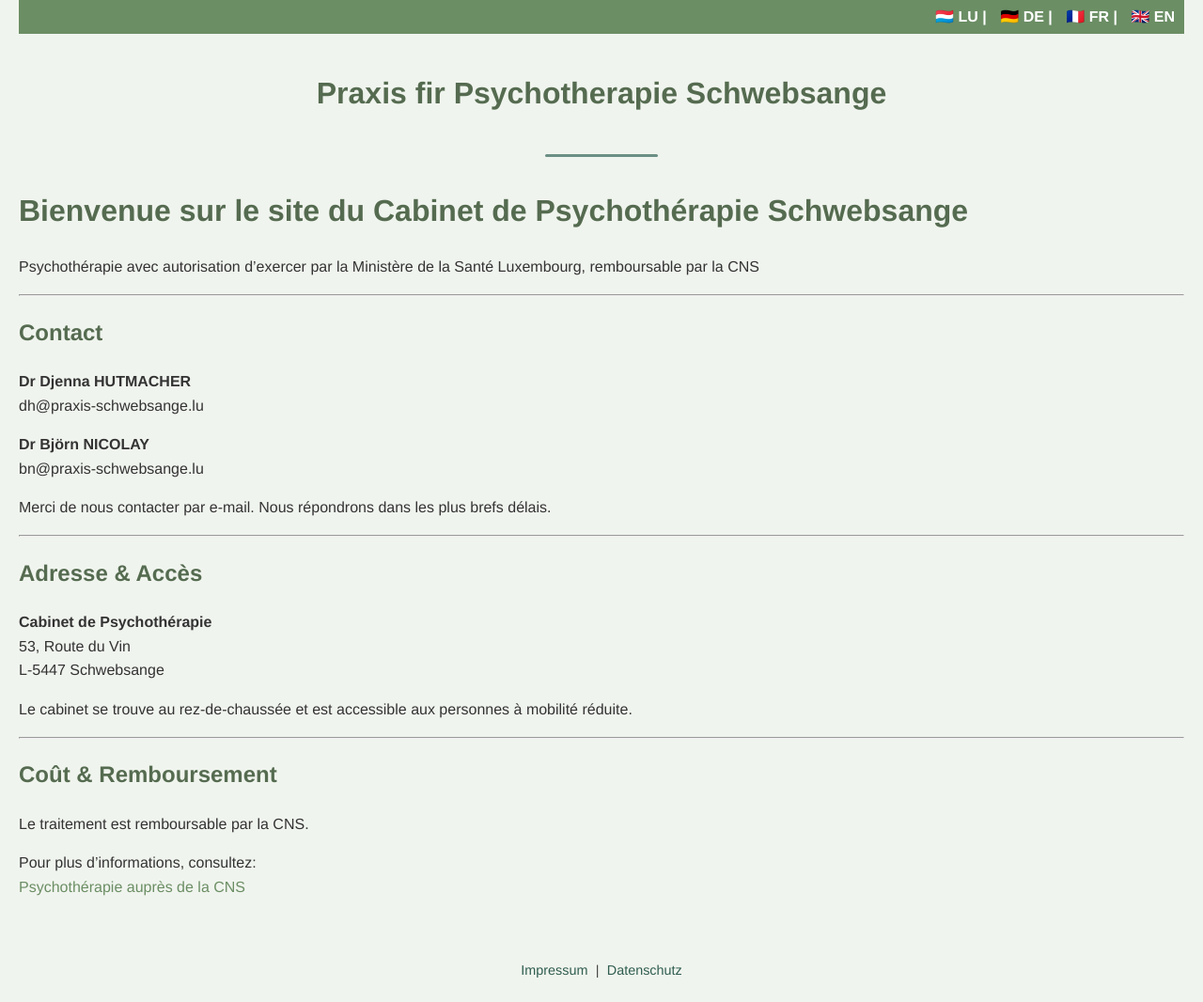
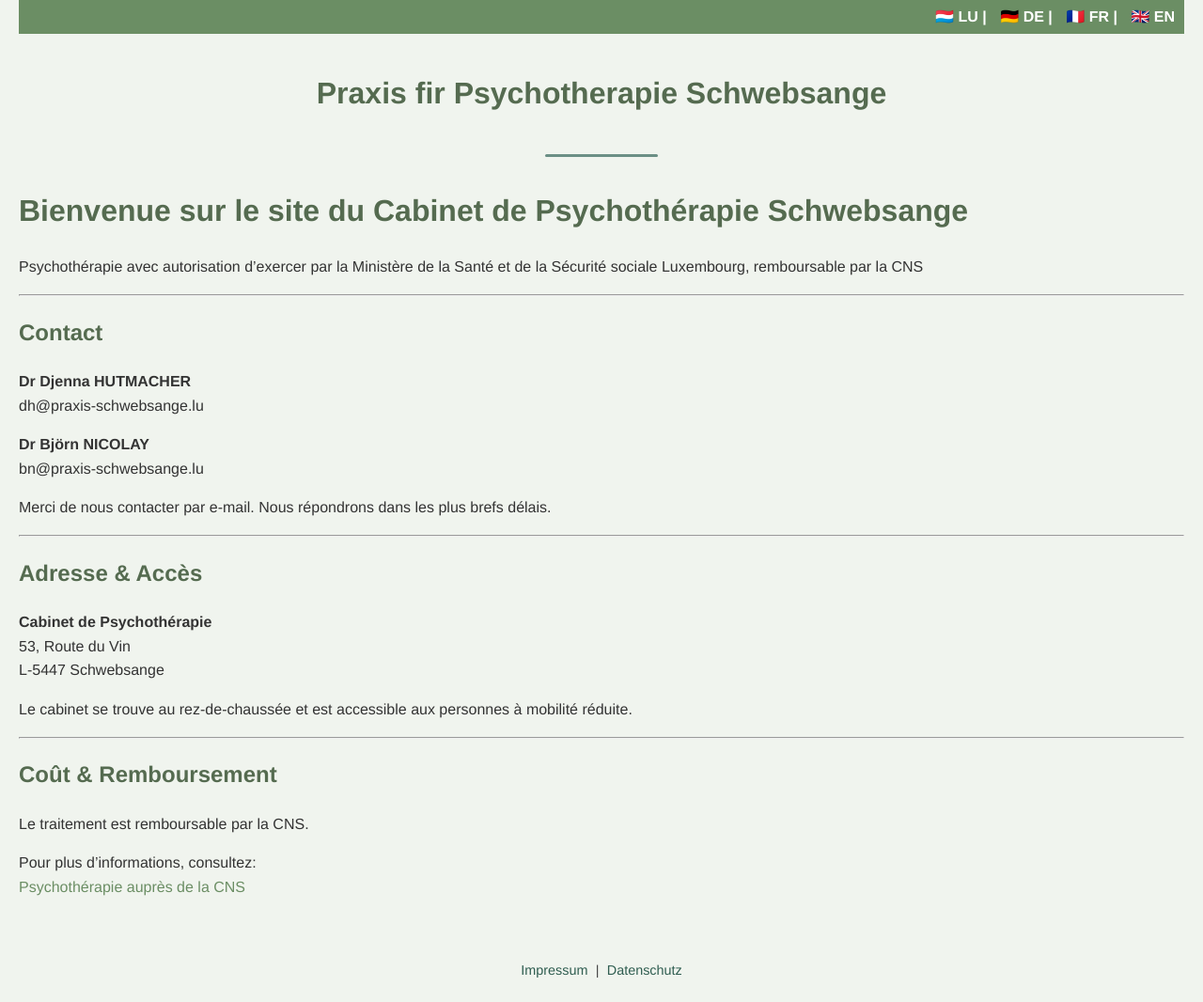
Before and after one commit to bjoernbrightside/praxis-schwebsange, a Jekyll site: the page built from fr/index.md, in a window 1280 px wide. Shown: the whole page at 94% size. Built offline with Jekyll 4.4.1, drawn with Linux system fonts in a browser that asks for light colours; our own code applies the rules of GitHub Pages for plain Markdown files.

Commit message:
Update index.md

```diff
--- a/fr/index.md
+++ b/fr/index.md
@@ -5,7 +5,7 @@ lang: fr
 
 # Bienvenue sur le site du Cabinet de Psychothérapie Schwebsange
 
-Psychothérapie avec autorisation d’exercer par la Ministère de la Santé Luxembourg, remboursable par la CNS
+Psychothérapie avec autorisation d’exercer par la Ministère de la Santé et de la Sécurité sociale Luxembourg, remboursable par la CNS
 
 ---
 
```
